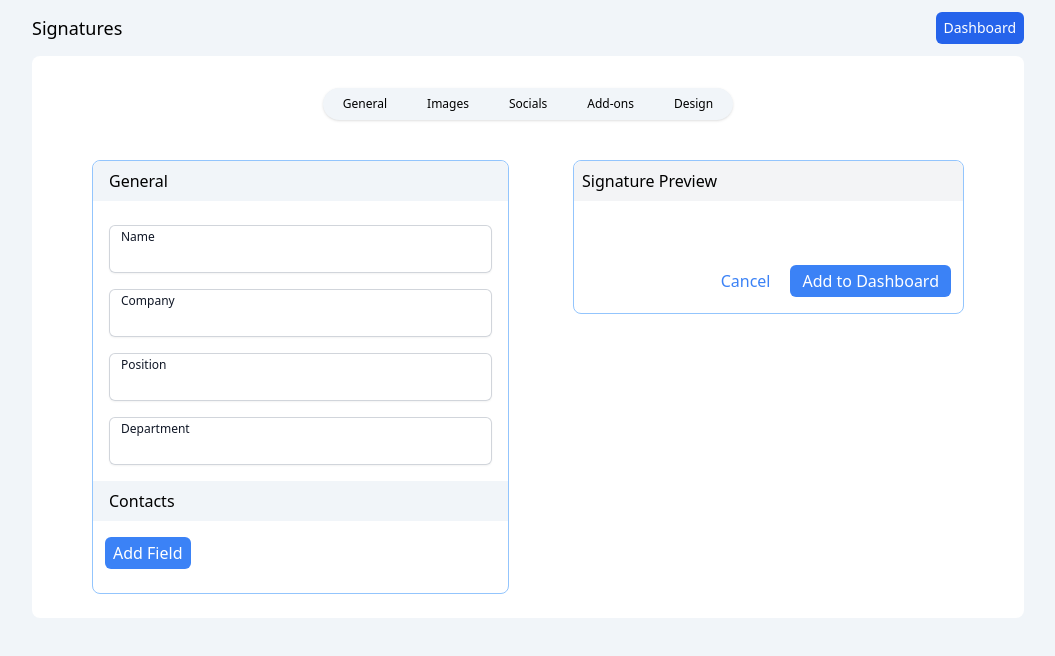
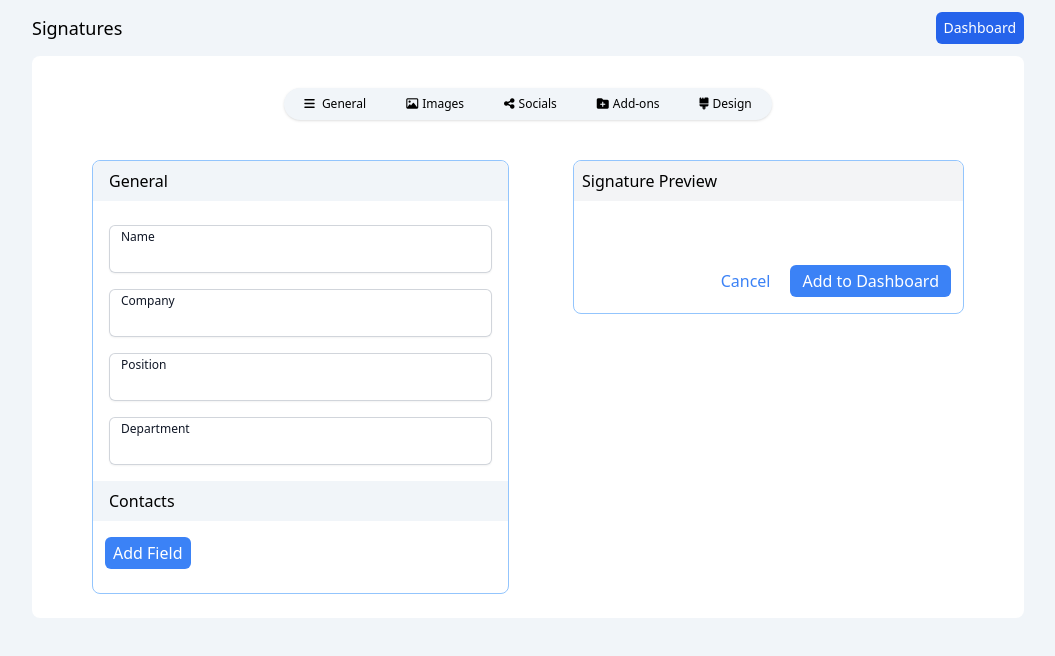
Before and after one commit to Benson-14/Signature-Prototype, a Vue app: page /add-signature in a window 1280 px wide. Shown: the top 656 px of the page, without its empty margins (112-1167 px from the left). Built offline with nearby package versions, Linux system fonts and the light colour scheme.

Commit message:
navbar icons updated

```diff
--- a/index.html
+++ b/index.html
@@ -5,6 +5,8 @@
     <link rel="icon" href="/favicon.jpeg">
     <meta name="viewport" content="width=device-width, initial-scale=1.0">
     <title>MySignature</title>
+    <link href="https://cdnjs.cloudflare.com/ajax/libs/font-awesome/6.4.0/css/all.min.css" rel="stylesheet">
+
   </head>
   <body class="bg-slate-100">
     <div id="app"></div>
--- a/src/components/Preview.vue
+++ b/src/components/Preview.vue
@@ -100,7 +100,7 @@
           <!-- Add to Dashboard and Cancel Buttons -->
     <div class="flex justify-end self-end my-4 pt-4 mx-3">
       <button class="px-3 py-1 rounded-lg text-md text-blue-500 mr-2">Cancel</button>
-      <button class="px-3 py-1 rounded-md text-md text-white bg-blue-500">Add to Dashboard</button>
+      <button class=" px-3 py-1 rounded-md text-md text-white bg-blue-500">Add to Dashboard</button>
     </div>
   </div>
     </div>
@@ -116,6 +116,7 @@ import { useSocialsStore } from '@/store/socials';
 import { useAddonStore } from '@/store/addon';
 import { useDesignStore } from '@/store/design';
 
+
 export default {
   data() {
     return {
@@ -124,6 +125,7 @@ export default {
       socialStore: useSocialsStore(),
       addonStore: useAddonStore(),
       designStore: useDesignStore(),
+
     };
   },
 
--- /dev/null
+++ b/src/store/dashboard.js
@@ -0,0 +1,13 @@
+import { defineStore } from 'pinia';
+
+export const useDashboardStore = defineStore({
+  id: 'dashboard', // Unique store ID
+  state: () => ({
+    dashboardData: [], // Initialize an empty array to store the data
+  }),
+  actions: {
+    addToDashboard(previewData) {
+      this.dashboardData.push(previewData); // Add the previewData to the dashboardData array
+    },
+  },
+});
--- a/src/views/AddSignature.vue
+++ b/src/views/AddSignature.vue
@@ -1,21 +1,21 @@
 <template>
   <div class="max-w-full py-8 rounded-tr-lg rounded-tl-lg hidden bg-white md:flex md:justify-center md:mx-10 lg:mx-36">
     <div class="isolate bg-slate-100 rounded-full overflow-hidden shadow">
-    <button @click="showComponent('General')"  class="py-2 px-4 mx-1 text-center text-xs font-medium hover:bg-gray-50 focus:z-10">General</button>
-    <button @click="showComponent('Images')"  class="py-2 px-4 mx-1 text-center text-xs font-medium hover:bg-gray-50 focus:z-10">Images</button>
-    <button @click="showComponent('Socials')"  class="py-2 px-4 mx-1 text-center text-xs font-medium hover:bg-gray-50 focus:z-10">Socials</button>
-    <button @click="showComponent('AddOns')"  class="py-2 px-4 mx-1 text-center text-xs font-medium hover:bg-gray-50 focus:z-10">Add-ons</button>
-    <button @click="showComponent('Design')"  class="py-2 px-4 mx-1 text-center text-xs font-medium hover:bg-gray-50 focus:z-10">Design</button>
+    <button @click="showComponent('General')"  class="py-2 px-4 mx-1 text-center text-xs font-medium hover:bg-gray-50 focus:z-10"> <i class="fa-solid fa-bars mr-1"></i> General</button>
+    <button @click="showComponent('Images')"  class="py-2 px-4 mx-1 text-center text-xs font-medium hover:bg-gray-50 focus:z-10"> <i class="fa-regular fa-image mr-1 "></i>Images</button>
+    <button @click="showComponent('Socials')"  class="py-2 px-4 mx-1 text-center text-xs font-medium hover:bg-gray-50 focus:z-10"> <i class="fa-solid fa-share-nodes mr-1"></i>Socials</button>
+    <button @click="showComponent('AddOns')"  class="py-2 px-4 mx-1 text-center text-xs font-medium hover:bg-gray-50 focus:z-10"> <i class="fa-solid fa-folder-plus mr-1"></i>Add-ons </button>
+    <button @click="showComponent('Design')"  class="py-2 px-4 mx-1 text-center text-xs font-medium hover:bg-gray-50 focus:z-10"><i class="fa-solid fa-brush mr-1"></i>Design</button>
   </div>
   </div>
 
   <div class="fixed bottom-0 w-full bg-white shadow md:hidden">
     <div class="flex divide-x divide-gray-200 md:gap-4 md:justify-center md:divide-x-0 md:items-center">
-    <button @click="showComponent('General')"  class="flex-1 p-2 md:rounded-l-full md:py-4 md:px-5 min-w-max text-center text-xs font-medium hover:bg-gray-200 focus:z-10">General</button>
-    <button @click="showComponent('Images')"  class="flex-1 p-2 md:py-4 md:px-5 min-w-max text-center text-xs font-medium hover:bg-gray-200 focus:z-10">Images</button>
-    <button @click="showComponent('Socials')"  class="flex-1 p-2 md:py-4 md:px-5 min-w-max text-center text-xs font-medium hover:bg-gray-200 focus:z-10">Socials</button>
-    <button @click="showComponent('AddOns')"  class="flex-1 p-2 md:py-4 md:px-5 min-w-max text-center text-xs font-medium hover:bg-gray-200 focus:z-10">Add-ons</button>
-    <button @click="showComponent('Design')"  class="flex-1 p-2 md:rounded-l-full md:py-4 md:px-5 min-w-max text-center text-xs font-medium hover:bg-gray-200 focus:z-10">Design</button>
+    <button @click="showComponent('General')"  class="flex-1 p-2 md:rounded-l-full md:py-4 md:px-5 min-w-max text-center text-xs font-medium hover:bg-gray-200 focus:z-10"><i class="fa-solid fa-bars mr-1"></i>General</button>
+    <button @click="showComponent('Images')"  class="flex-1 p-2 md:py-4 md:px-5 min-w-max text-center text-xs font-medium hover:bg-gray-200 focus:z-10"><i class="fa-regular fa-image mr-1 "></i>Images</button>
+    <button @click="showComponent('Socials')"  class="flex-1 p-2 md:py-4 md:px-5 min-w-max text-center text-xs font-medium hover:bg-gray-200 focus:z-10"><i class="fa-solid fa-share-nodes mr-1"></i>Socials</button>
+    <button @click="showComponent('AddOns')"  class="flex-1 p-2 md:py-4 md:px-5 min-w-max text-center text-xs font-medium hover:bg-gray-200 focus:z-10"><i class="fa-solid fa-folder-plus mr-1"></i>Add-ons</button>
+    <button @click="showComponent('Design')"  class="flex-1 p-2 md:rounded-l-full md:py-4 md:px-5 min-w-max text-center text-xs font-medium hover:bg-gray-200 focus:z-10"><i class="fa-solid fa-brush mr-1"></i>Design</button>
   </div>
   </div>
 
--- a/src/views/HomeView.vue
+++ b/src/views/HomeView.vue
@@ -10,6 +10,8 @@
     <button class="bg-blue-500 text-white py-1 px-3 mx-2 rounded">Install</button>
     <button class="bg-red-500 text-white py-1 px-3 rounded">Delete</button>
   </div>
+
+
 </div>
 
 
```
